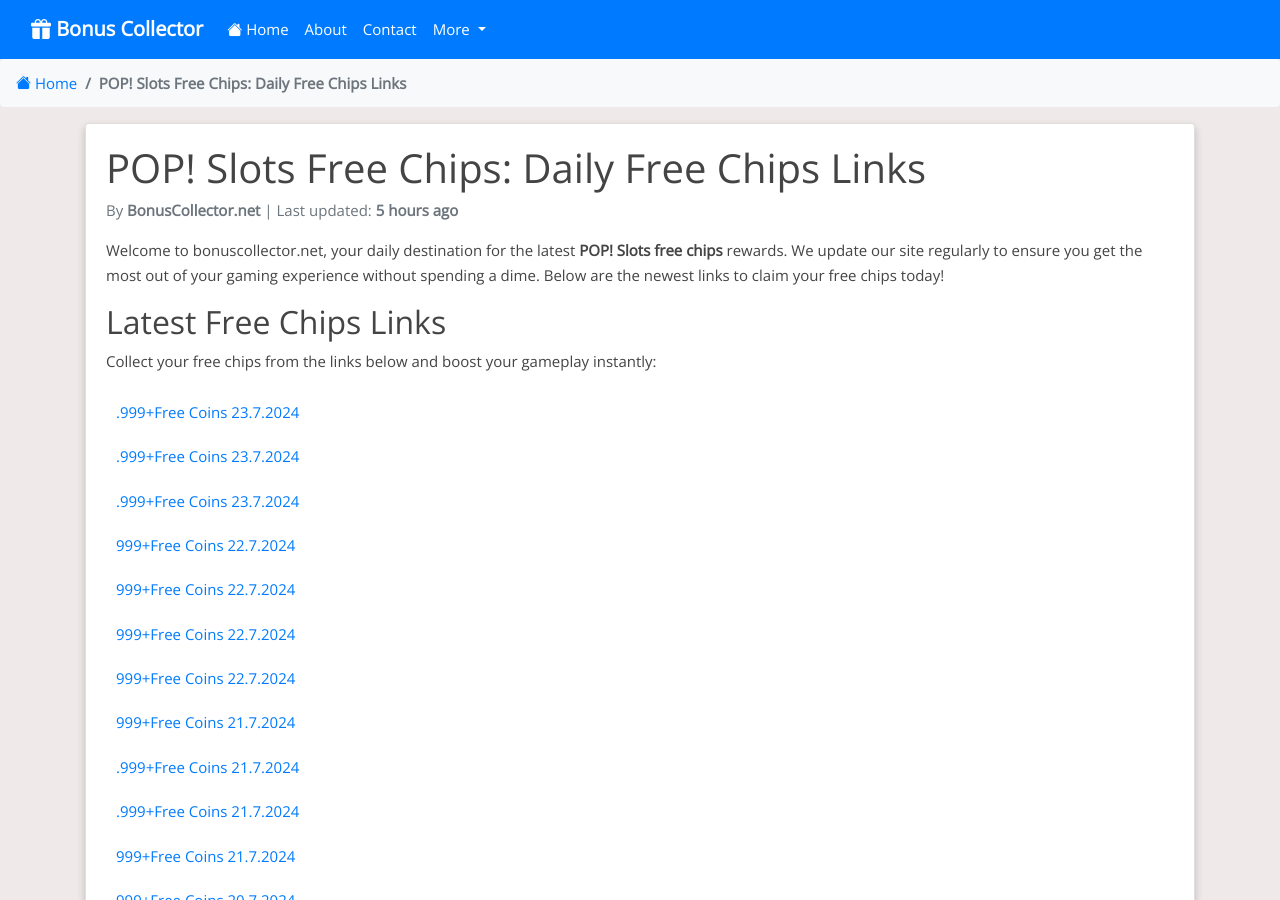
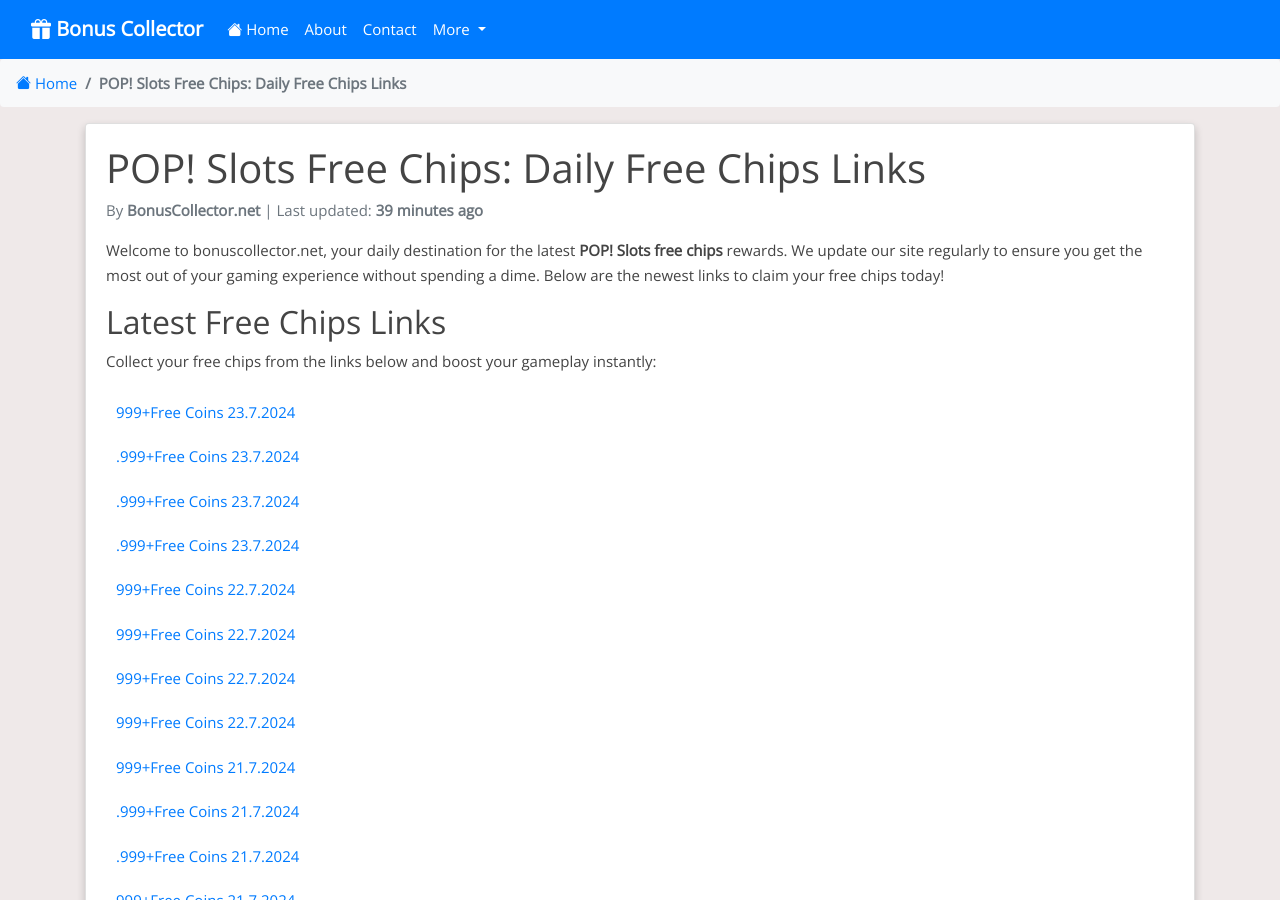
Before and after one commit to Prollad99/bs-net, a Jekyll site: the page built from _posts/2024-06-29-pop-slots.md, in a window 1280 px wide and 900 px high. Built offline with Jekyll 4.4.1, drawn with Linux system fonts in a browser that asks for light colours; nearby versions of some CDN libraries; comment, search, counter and statistics services are not loaded.

Commit message:
Update pop-slots reward links and last modified date

```diff
--- a/_data/include_files.yml
+++ b/_data/include_files.yml
@@ -44,7 +44,7 @@
   last_modified: 2024-07-23 14:35:08
 
 pop-slots.html:
-  last_modified: 2024-07-23 12:51:24
+  last_modified: 2024-07-23 17:34:17
 
 bingo-blitz.html:
   last_modified: 2024-07-23 15:11:29
--- a/_includes/pop-slots.html
+++ b/_includes/pop-slots.html
@@ -1,4 +1,5 @@
 <html><body><div class="reward"><ul>
+<li><a href="https://landingpages.popslotscasino.com/2.729.103451/site/pages/landingpop/index.html?coupon=RPOP_2M_20240723_IG_saasu_CM">999+free coins 23.7.2024</a></li>
 <li><a href="https://popslots.casino/3LzKYOF">.999+free coins 23.7.2024</a></li>
 <li><a href="http://popslots.casino/46ikNpl">.999+free coins 23.7.2024</a></li>
 <li><a href="https://popslots.casino/4d8sHDL">.999+free coins 23.7.2024</a></li>
--- a/links-json/pop-slots.json
+++ b/links-json/pop-slots.json
@@ -1,4 +1,8 @@
 [
+  {
+    "href": "https://landingpages.popslotscasino.com/2.729.103451/site/pages/landingpop/index.html?coupon=RPOP_2M_20240723_IG_saasu_CM",
+    "text": "999+free coins 23.7.2024"
+  },
   {
     "href": "https://popslots.casino/3LzKYOF",
     "text": ".999+free coins 23.7.2024"
```
